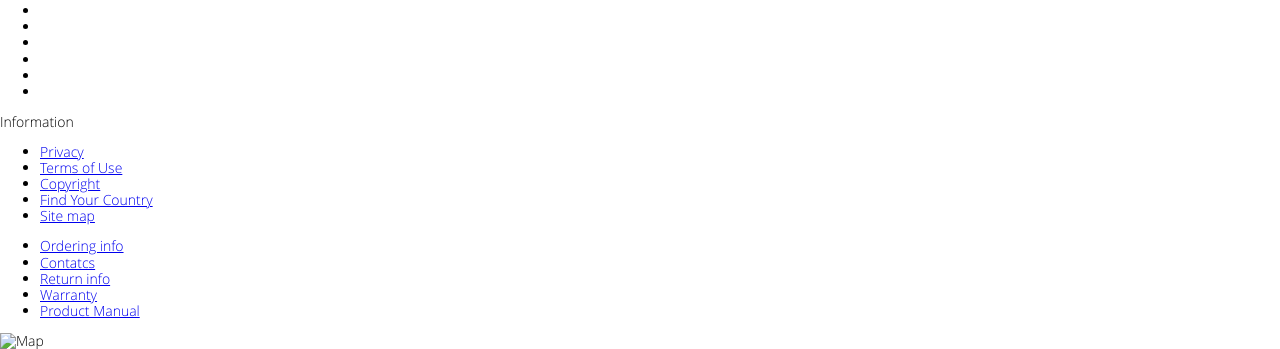
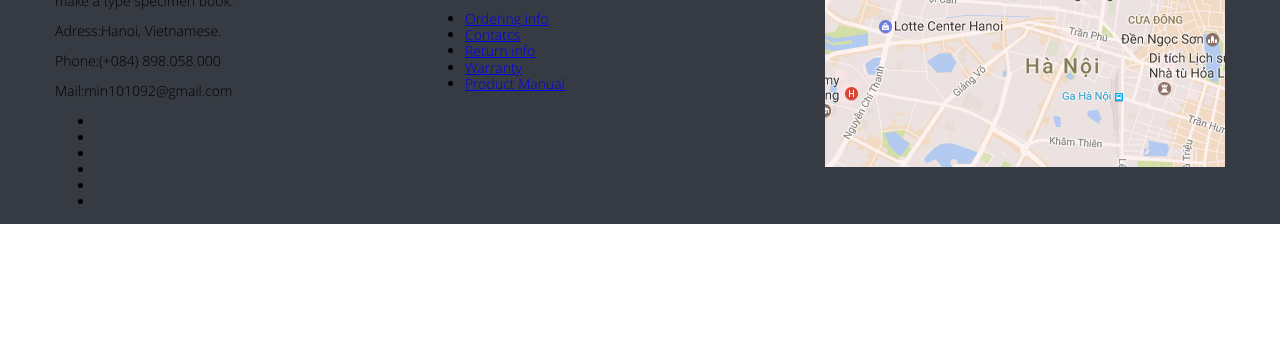
Before and after one commit to ozz-rjq/mstore, a website: page app/index.html in a window 1280 px wide. Shown: the part 4646-4995 px from the top of the page. After the commit the page ends 4870 px from the top, so only its background shows below. Drawn offline with Linux system fonts and the light colour scheme.

Commit message:
Add footer images

```diff
--- a/app/index.html
+++ b/app/index.html
@@ -512,8 +512,8 @@
 
 	<footer class="page-footer">
 		<div class="page-footer__container">
-			<div class="page-footer__col">
-				<a href="#" class="page-footer__logo"><img src="#" alt="Mstore"></a>
+			<div class="page-footer__col  page-footer__col--first">
+				<a href="#" class="page-footer__logo"><img src="./img/mstore-logo-footer.png" alt="Mstore"></a>
 				<p class="<page-></page->footer__desc">
 					Lorem Ipsum is simply dummy text of the printing and typesetting industry. Lorem Ipsum has been the industry's standard dummy text ever since the 1500s, when an unknown printer took a galley of type and scrambled it to make a type specimen book.
 				</p>
@@ -594,7 +594,7 @@
 
 			<div class="page-footer__col">
 				<div class="page-footer__map  map">
-					<img src="#" alt="Map">
+					<img src="./img/map.jpg" alt="Map">
 				</div>
 			</div>
 		</div>
--- a/app/sass/blocks/page-footer.scss
+++ b/app/sass/blocks/page-footer.scss
@@ -0,0 +1,22 @@
+.page-footer{
+  padding-top: 50px;
+  background-color: #363a42;
+}
+
+.page-footer__container{
+  box-sizing: border-box;
+  width: 1200px;
+  padding-left: 15px;
+  padding-right: 15px;
+  margin: 0 auto;
+
+  display: flex;
+}
+
+.page-footer__col{
+  width: 400px;
+
+  &--first{
+    width: 370px;
+  }
+}
```
Also changed, not shown: app/css/style.css, app/css/style.min.css, app/img/mstore-logo-footer.png (added).
